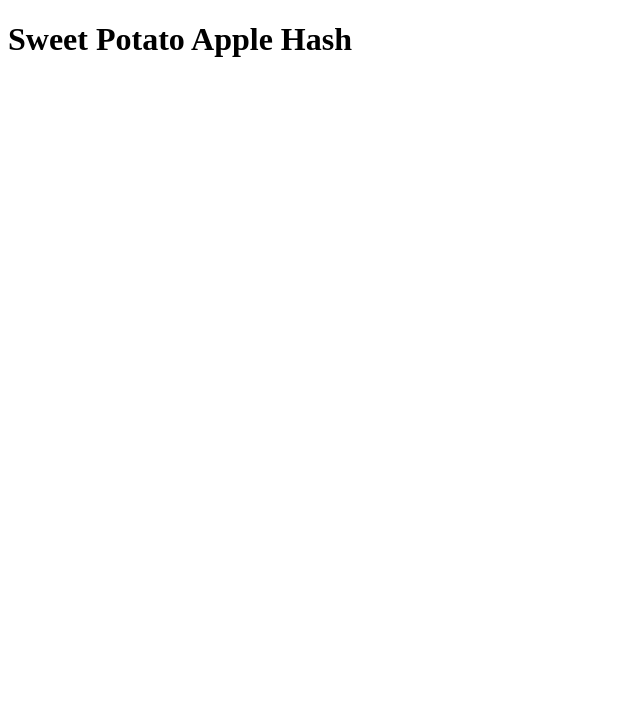
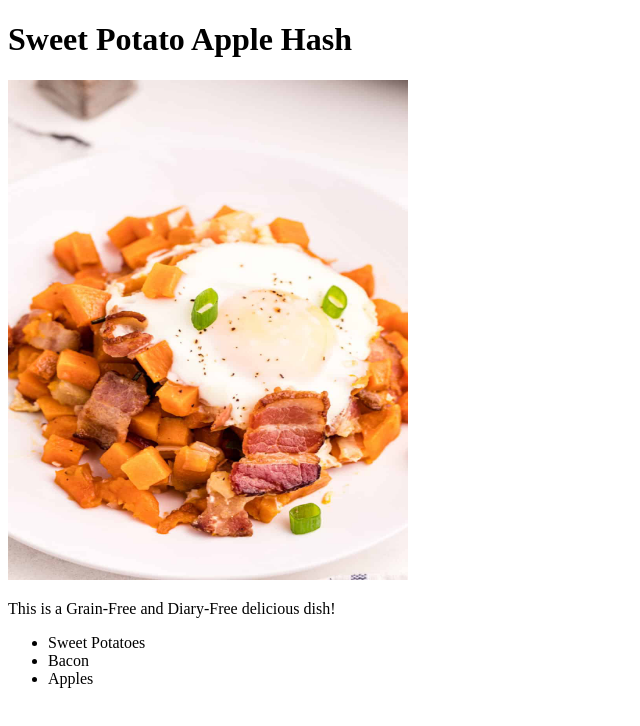
Before and after one commit to daveyhatcher/odin-recipes, a plain HTML site: page recipes/sweet-potato-apple-hash.html in a window 1280 px wide. Shown: the whole page, without its empty margins (0-640 px from the left). Drawn offline with Linux system fonts and the light colour scheme.

Commit message:
Description of recipe

```diff
--- a/recipes/sweet-potato-apple-hash.html
+++ b/recipes/sweet-potato-apple-hash.html
@@ -8,5 +8,15 @@
 </head>
 <body>
     <h1>Sweet Potato Apple Hash</h1>
+
+    <img src="/images/sweetphoto.jpg"
+    width="400"
+    height="500"/>
+    <p>This is a Grain-Free and Diary-Free delicious dish!</p>
+    <ul>
+        <li>Sweet Potatoes</li>
+        <li>Bacon</li>
+        <li>Apples</li>
+    </ul>
 </body>
 </html>
```
Also changed, not shown: index.html (added, +13 -0 lines), images/sweetphoto.jpg (added).
